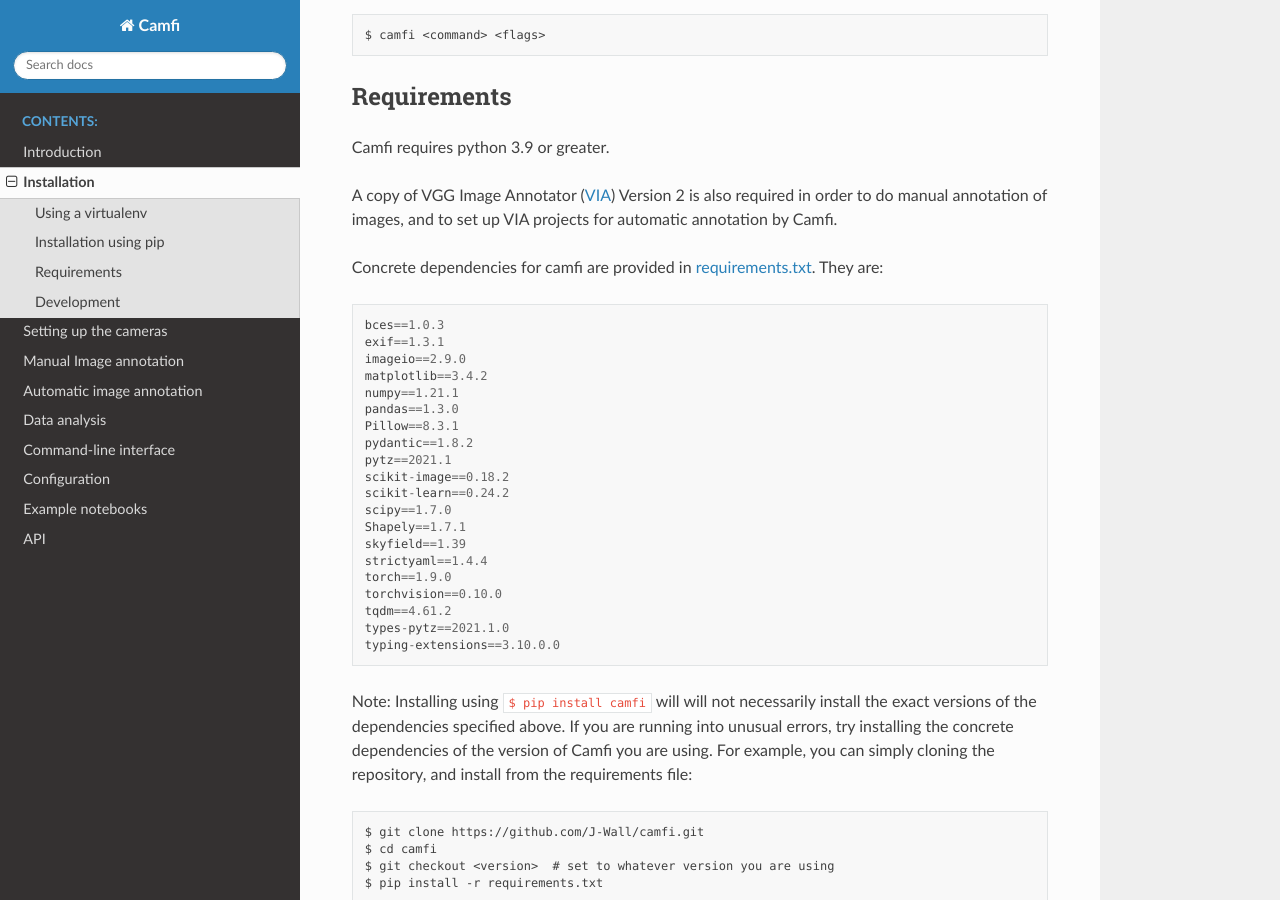
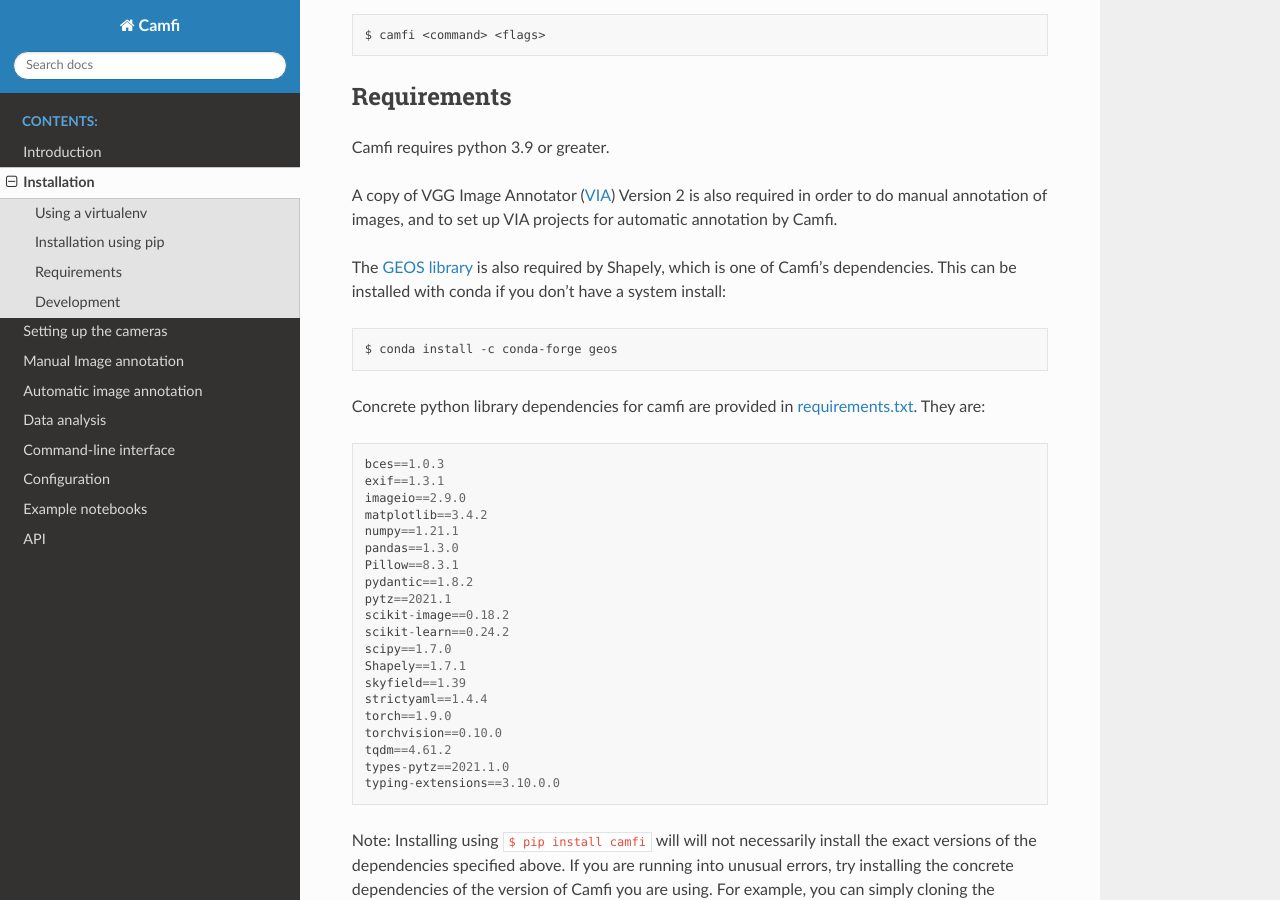
Before and after one commit to J-Wall/camfi, a Sphinx documentation site: the page built from docs/usage/installation.rst, in a window 1280 px wide and 900 px high, scrolled down 493 px. Built offline with Sphinx 7.4.7 and the Read the Docs theme 2.0.0, drawn with Linux system fonts in a browser that asks for light colours.

Commit message:
Included infor on GEOS dependency

```diff
--- a/docs/usage/installation.rst
+++ b/docs/usage/installation.rst
@@ -38,7 +38,17 @@
 
 .. _VIA: https://www.robots.ox.ac.uk/~vgg/software/via/
 
-Concrete dependencies for camfi are provided in requirements.txt_. They are:
+The `GEOS library`_ is also required by Shapely,
+which is one of Camfi's dependencies.
+This can be installed with conda if you don't have a system install::
+
+    $ conda install -c conda-forge geos
+
+.. _GEOS library: https://trac.osgeo.org/geos/
+
+Concrete python library dependencies
+for camfi are provided in requirements.txt_.
+They are:
 
 .. literalinclude:: ../../requirements.txt
 
```
